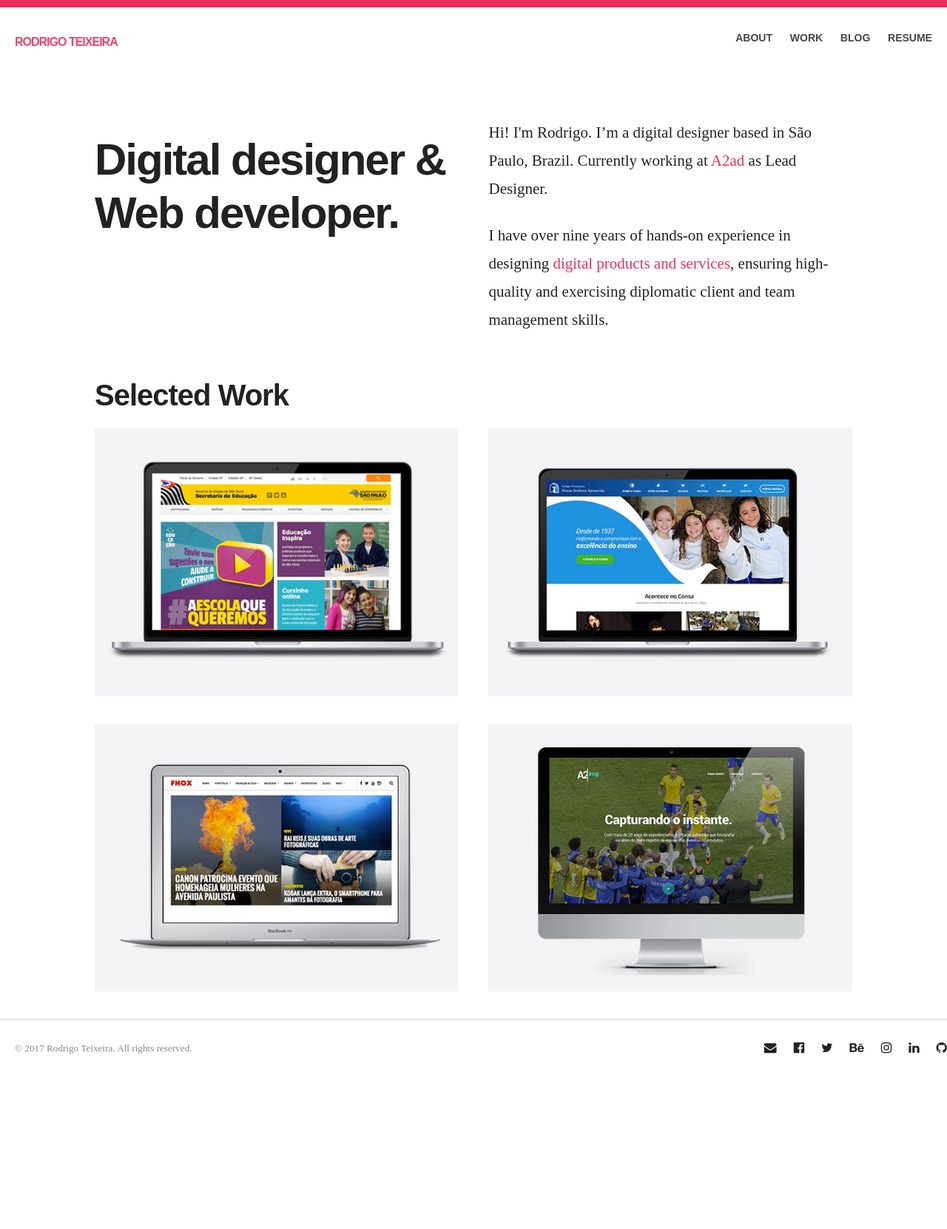
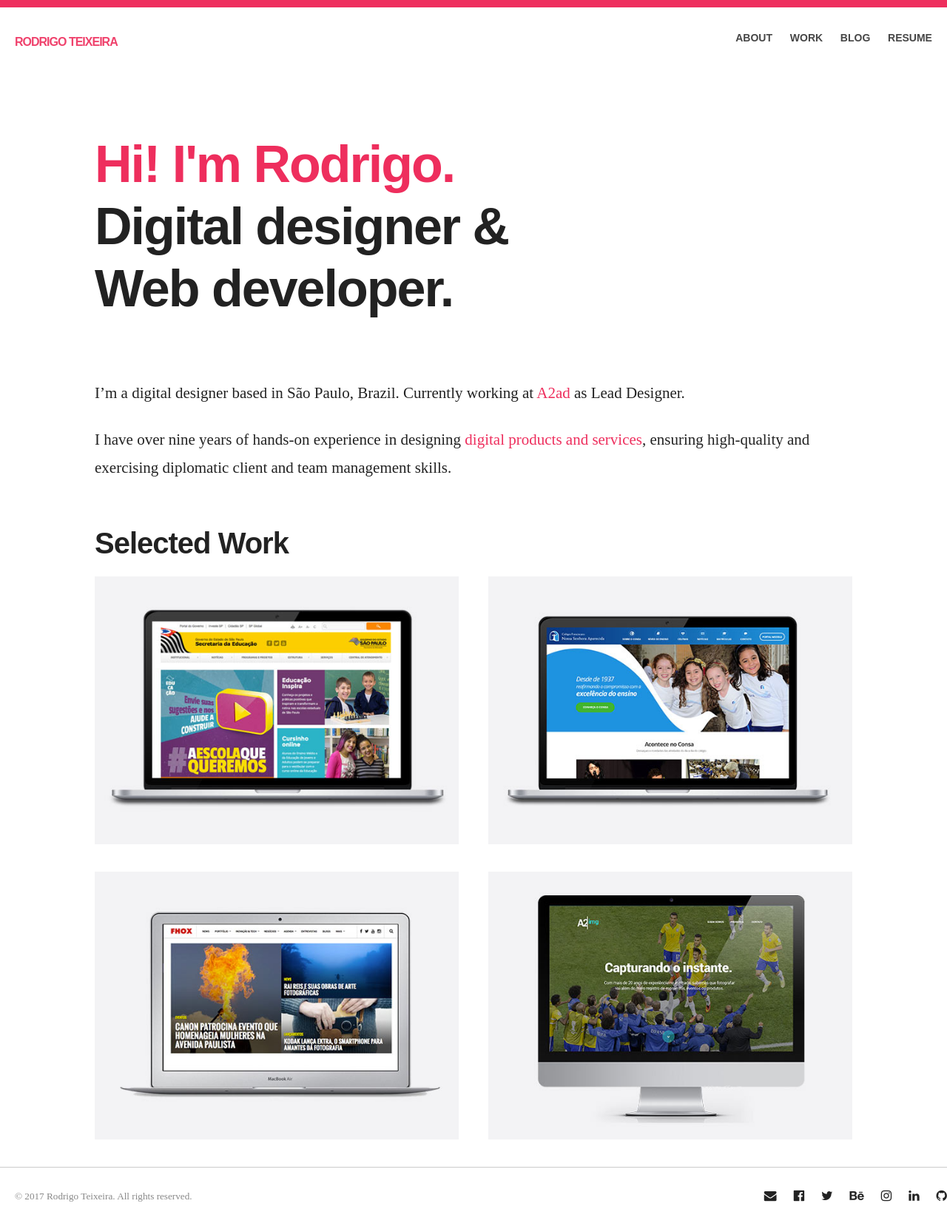
Before and after one commit to drigoteixeira/drigoteixeira.github.io, a Jekyll site: the page built from index.html, in a window 1280 px wide. Shown: the whole page at 74% size. Built offline with Jekyll 4.4.1, drawn with Linux system fonts in a browser that asks for light colours; nearby versions of some CDN libraries; before the commit the page ends 1461 px from its top, so only the background shows below that.

Commit message:
Update layout

```diff
--- a/_scss/typography.scss
+++ b/_scss/typography.scss
@@ -75,7 +75,7 @@ p {
 
 .hero-cover .heading {
     text-align: left;
-    font-size: 60px;
+    font-size: 70px;
 }
 
 
--- a/index.html
+++ b/index.html
@@ -4,18 +4,19 @@ layout: home
 <div class="hero-cover">
     <div class="container">
         <div class="row">
-            <div class="six columns jumbo">
-                <h1 class="heading">Digital designer &amp; Web developer.</h1>
+            <div class="seven columns jumbo">
+                <h1 class="heading"><span>Hi! I'm Rodrigo.</span>Digital designer &amp; Web developer.</h1>
             </div>
-            <div class="six columns">
-                <p><strong>Hi! I'm Rodrigo.</strong> I’m a digital designer based in São Paulo, Brazil. Currently working at <a href="http://www.a2ad.com.br">A2ad</a> as Lead Designer. </p>
+        </div>
+        <div class="row">
+            <div class="twelve columns">
+                <p><strong></strong> I’m a digital designer based in São Paulo, Brazil. Currently working at <a href="http://www.a2ad.com.br">A2ad</a> as Lead Designer. </p>
 
                 <p>I have over nine years of hands-on experience in designing <a href="/work/">digital products and services</a>, ensuring high-quality and exercising diplomatic client and team management skills. </p>
-
-
             </div>
         </div>
     </div>
+
 </div>
 
 
```
